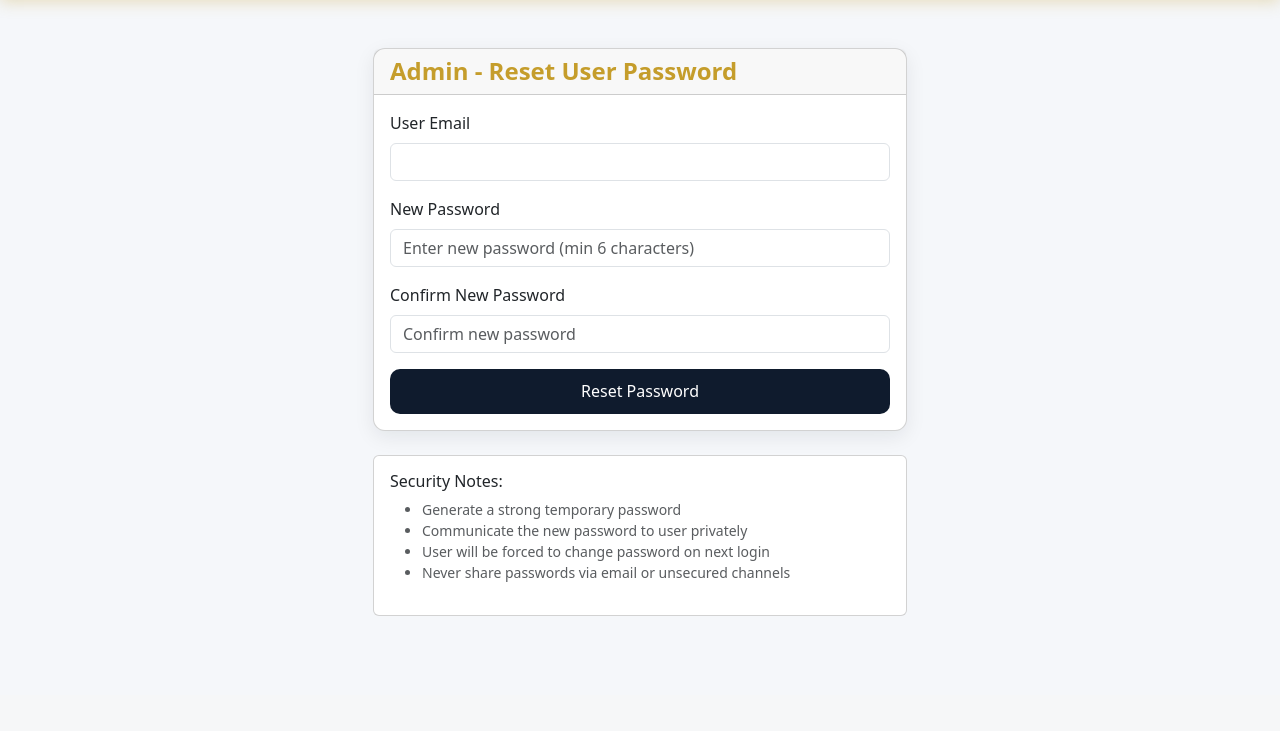
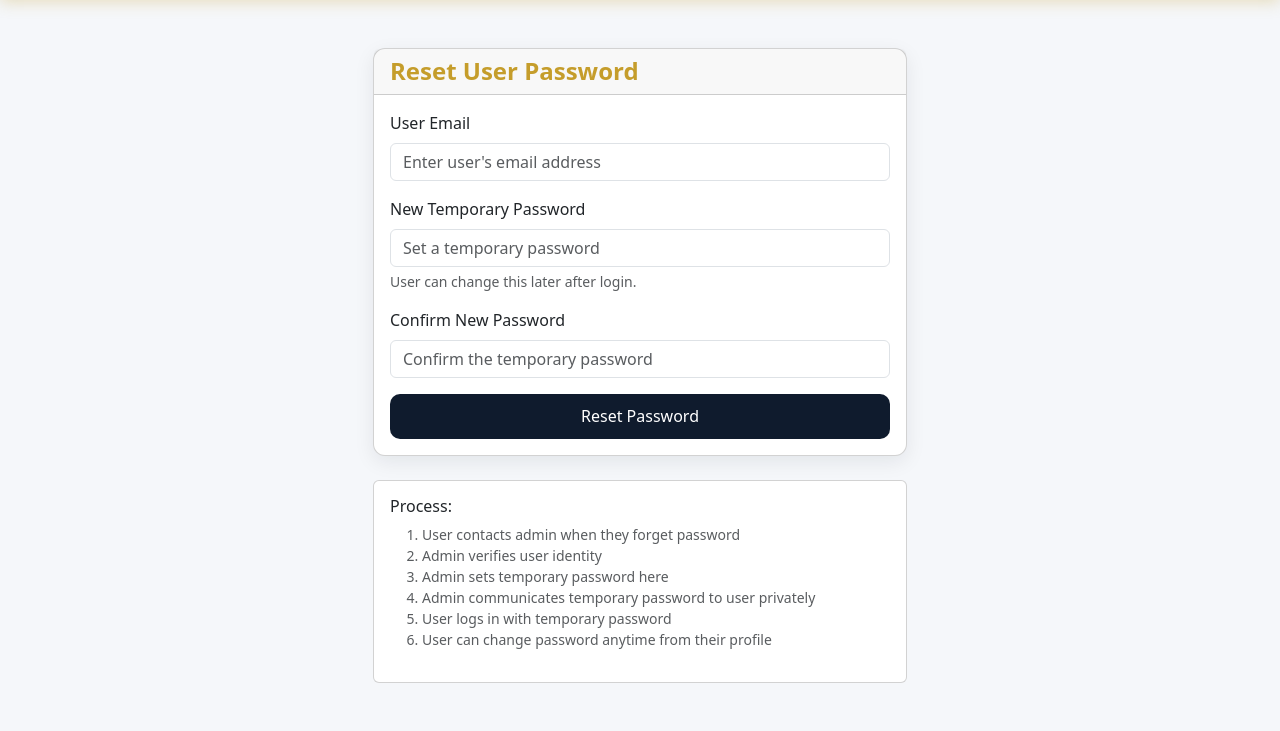
Before and after one commit to HBIUCAMPUS/HBIU-UNIVERSITY-PORTAL, a Flask app: template templates/admin_reset_password.html in a window 1280 px wide. Shown: the part 105-836 px from the top of the page. Before the commit the page ends 721 px from the top, so only its background shows below. Run offline with Flask 3, Linux system fonts and the light colour scheme; the template is opened without the code that fills it, so the values that code supplies are empty.

Commit message:
Update admin_reset_password.html

```diff
--- a/templates/admin_reset_password.html
+++ b/templates/admin_reset_password.html
@@ -5,7 +5,7 @@
         <div class="col-md-6">
             <div class="card card-accent">
                 <div class="card-header">
-                    <h4 class="gold-text mb-0">Admin - Reset User Password</h4>
+                    <h4 class="gold-text mb-0">Reset User Password</h4>
                 </div>
                 <div class="card-body">
                     {% with messages = get_flashed_messages(with_categories=true) %}
@@ -22,19 +22,21 @@
                     <form method="POST">
                         <div class="mb-3">
                             <label for="email" class="form-label">User Email</label>
-                            <input type="email" class="form-control" id="email" name="email" required>
+                            <input type="email" class="form-control" id="email" name="email" required
+                                   placeholder="Enter user's email address">
                         </div>
 
                         <div class="mb-3">
-                            <label for="new_password" class="form-label">New Password</label>
+                            <label for="new_password" class="form-label">New Temporary Password</label>
                             <input type="text" class="form-control" id="new_password" name="new_password" required
-                                   placeholder="Enter new password (min 6 characters)">
+                                   placeholder="Set a temporary password">
+                            <div class="form-text">User can change this later after login.</div>
                         </div>
 
                         <div class="mb-3">
                             <label for="confirm_password" class="form-label">Confirm New Password</label>
                             <input type="text" class="form-control" id="confirm_password" name="confirm_password" required
-                                   placeholder="Confirm new password">
+                                   placeholder="Confirm the temporary password">
                         </div>
 
                         <div class="d-grid">
@@ -46,13 +48,15 @@
 
             <div class="card mt-4">
                 <div class="card-body">
-                    <h6>Security Notes:</h6>
-                    <ul class="small text-muted">
-                        <li>Generate a strong temporary password</li>
-                        <li>Communicate the new password to user privately</li>
-                        <li>User will be forced to change password on next login</li>
-                        <li>Never share passwords via email or unsecured channels</li>
-                    </ul>
+                    <h6>Process:</h6>
+                    <ol class="small text-muted">
+                        <li>User contacts admin when they forget password</li>
+                        <li>Admin verifies user identity</li>
+                        <li>Admin sets temporary password here</li>
+                        <li>Admin communicates temporary password to user privately</li>
+                        <li>User logs in with temporary password</li>
+                        <li>User can change password anytime from their profile</li>
+                    </ol>
                 </div>
             </div>
         </div>
```
